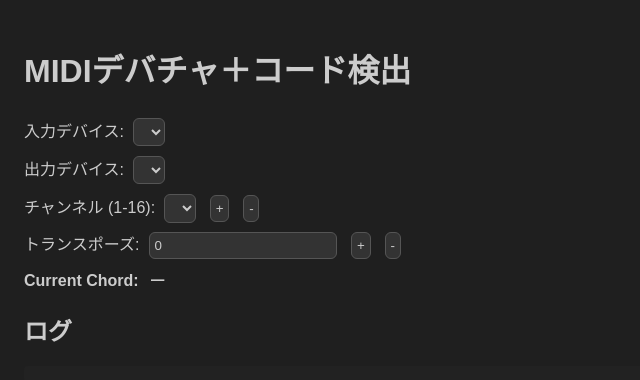
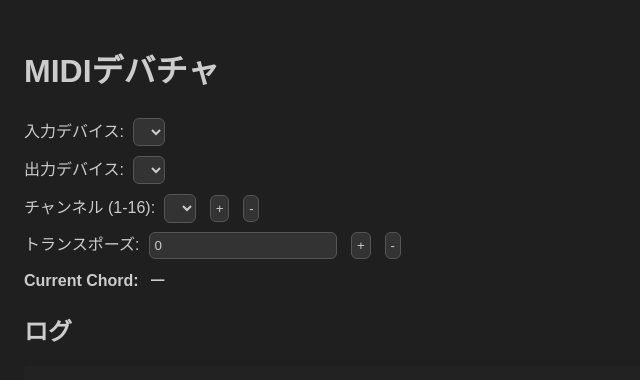
Before and after one commit to ogaog/MidiDevCha, a plain HTML site: page index.html in a window 1280 px wide. Shown: the whole page, without its empty margins (0-640 px from the left). Drawn offline with Linux system fonts and the light colour scheme.

Commit message:
名前をMIDIデバチャに

```diff
--- a/index.html
+++ b/index.html
@@ -3,7 +3,7 @@
 
 <head>
     <meta charset="UTF-8">
-    <title>MIDIデバチャ＋コード検出</title>
+    <title>MIDIデバチャ</title>
     <style>
         body {
             background-color: #1f1f1f;
@@ -40,7 +40,7 @@
 </head>
 
 <body>
-    <h1>MIDIデバチャ＋コード検出</h1>
+    <h1>MIDIデバチャ</h1>
 
     <div>
         <label for="inputDeviceSelect">入力デバイス:</label>
```
